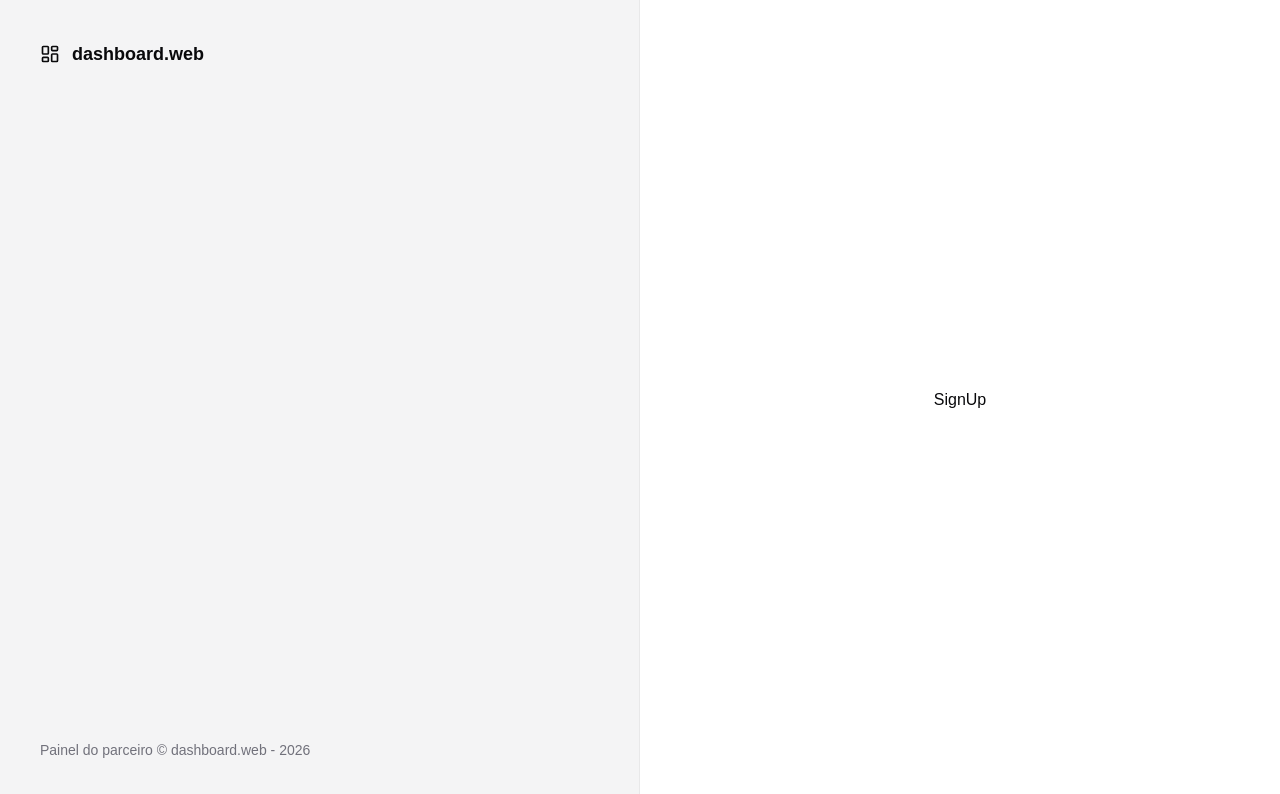
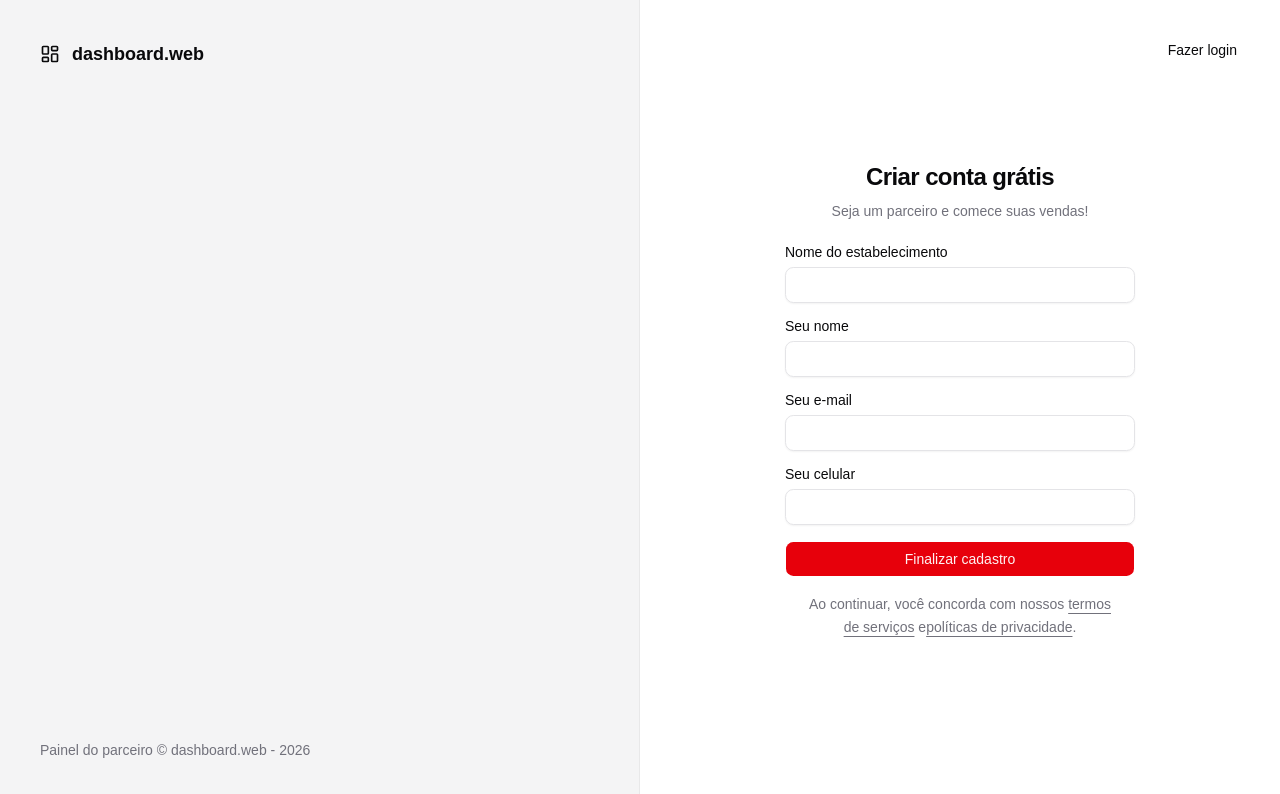
Before and after one commit to limaarthur/dashboard-vitereactjs, a React (Vite) app: page /sign-up in a window 1280 px wide. Shown: the top 794 px of the page. Built offline with nearby package versions, Linux system fonts and the light colour scheme.

Commit message:
feat: create store sign-up page

```diff
--- a/src/layouts/auth.tsx
+++ b/src/layouts/auth.tsx
@@ -14,7 +14,7 @@ export function AuthLayout() {
         </footer>
       </div>
 
-      <div className="flex flex-col items-center justify-center">
+      <div className="relative flex flex-col items-center justify-center">
         <Outlet />
       </div>
     </div>
--- a/src/pages/auth/sign-in.tsx
+++ b/src/pages/auth/sign-in.tsx
@@ -1,5 +1,6 @@
 import { useForm } from 'react-hook-form'
 import { z } from 'zod'
+import { Link } from 'react-router'
 import { toast } from 'sonner'
 
 import { PageTitle } from '@/components/page-title'
@@ -40,6 +41,10 @@ export function SignIn() {
     <>
       <PageTitle title="Login" />
       <div className="p-8">
+        <Button variant="ghost" asChild className="absolute top-8 right-8">
+          <Link to="/sign-up">Novo estabelecimento</Link>
+        </Button>
+
         <div className="flex w-[350px] flex-col justify-center gap-6">
           <div className="flex flex-col gap-2 text-center">
             <h1 className="text-2xl font-semibold tracking-tight">
--- a/src/pages/auth/sign-up.tsx
+++ b/src/pages/auth/sign-up.tsx
@@ -1,10 +1,125 @@
+import { useForm } from 'react-hook-form'
+import { z } from 'zod'
+import { Link, useNavigate } from 'react-router'
+import { toast } from 'sonner'
+
 import { PageTitle } from '@/components/page-title'
+import { Button } from '@/components/ui/button'
+import { Input } from '@/components/ui/input'
+import { Label } from '@/components/ui/label'
+
+const signUpForm = z.object({
+  storeName: z.string(),
+  managerName: z.string(),
+  phone: z.string(),
+  email: z.email({
+    message: 'Email inválido',
+  }),
+})
+
+type SignUpForm = z.infer<typeof signUpForm>
 
 export function SignUp() {
+  const navigate = useNavigate()
+
+  const {
+    register,
+    handleSubmit,
+    formState: { isSubmitting },
+  } = useForm<SignUpForm>()
+
+  async function handleSignUp(data: SignUpForm) {
+    try {
+      await new Promise((resolve) => setTimeout(resolve, 2000))
+
+      toast.success('Loja cadastrada com sucesso!', {
+        action: {
+          label: 'Login',
+          onClick: () => navigate('/sign-in'),
+        },
+      })
+    } catch {
+      toast.error('Erro ao cadastrar loja.')
+    }
+  }
   return (
     <>
-      <PageTitle title="Logout" />
-      <h1>SignUp</h1>
+      <PageTitle title="Cadastro" />
+      <div className="p-8">
+        <Button
+          variant="ghost"
+          asChild
+          className="absolute top-8 right-8"
+        >
+          <Link to="/sign-in">Fazer login</Link>
+        </Button>
+
+        <div className="flex w-[350px] flex-col justify-center gap-6">
+          <div className="flex flex-col gap-2 text-center">
+            <h1 className="text-2xl font-semibold tracking-tight">
+              Criar conta grátis
+            </h1>
+            <p className="text-muted-foreground text-sm">
+              Seja um parceiro e comece suas vendas!
+            </p>
+          </div>
+
+          <form
+            onSubmit={handleSubmit(handleSignUp)}
+            className="space-y-4"
+          >
+            <div className="space-y-2">
+              <Label htmlFor="storeName">
+                Nome do estabelecimento
+              </Label>
+              <Input
+                id="storeName"
+                type="text"
+                {...register('storeName')}
+              />
+            </div>
+
+            <div className="space-y-2">
+              <Label htmlFor="managerName">Seu nome</Label>
+              <Input
+                id="managerName"
+                type="text"
+                {...register('managerName')}
+              />
+            </div>
+
+            <div className="space-y-2">
+              <Label htmlFor="email">Seu e-mail</Label>
+              <Input id="email" type="email" {...register('email')} />
+            </div>
+
+            <div className="space-y-2">
+              <Label htmlFor="phone">Seu celular</Label>
+              <Input id="phone" type="tel" {...register('phone')} />
+            </div>
+
+            <Button
+              disabled={isSubmitting}
+              className="w-full"
+              type="submit"
+            >
+              Finalizar cadastro
+            </Button>
+
+            <p className="text-muted-foreground px-6 text-center text-sm leading-relaxed">
+              Ao continuar, você concorda com nossos{' '}
+              <a className="underline underline-offset-4" href="">
+                termos de serviços
+              </a>{' '}
+              e
+              <a className="underline underline-offset-4" href="">
+                políticas de privacidade
+              </a>
+              .
+            </p>
+          </form>
+        </div>
+      </div>
     </>
   )
 }
```
Also changed, not shown: 1 other file (tests, documents, lock files or other folders).
